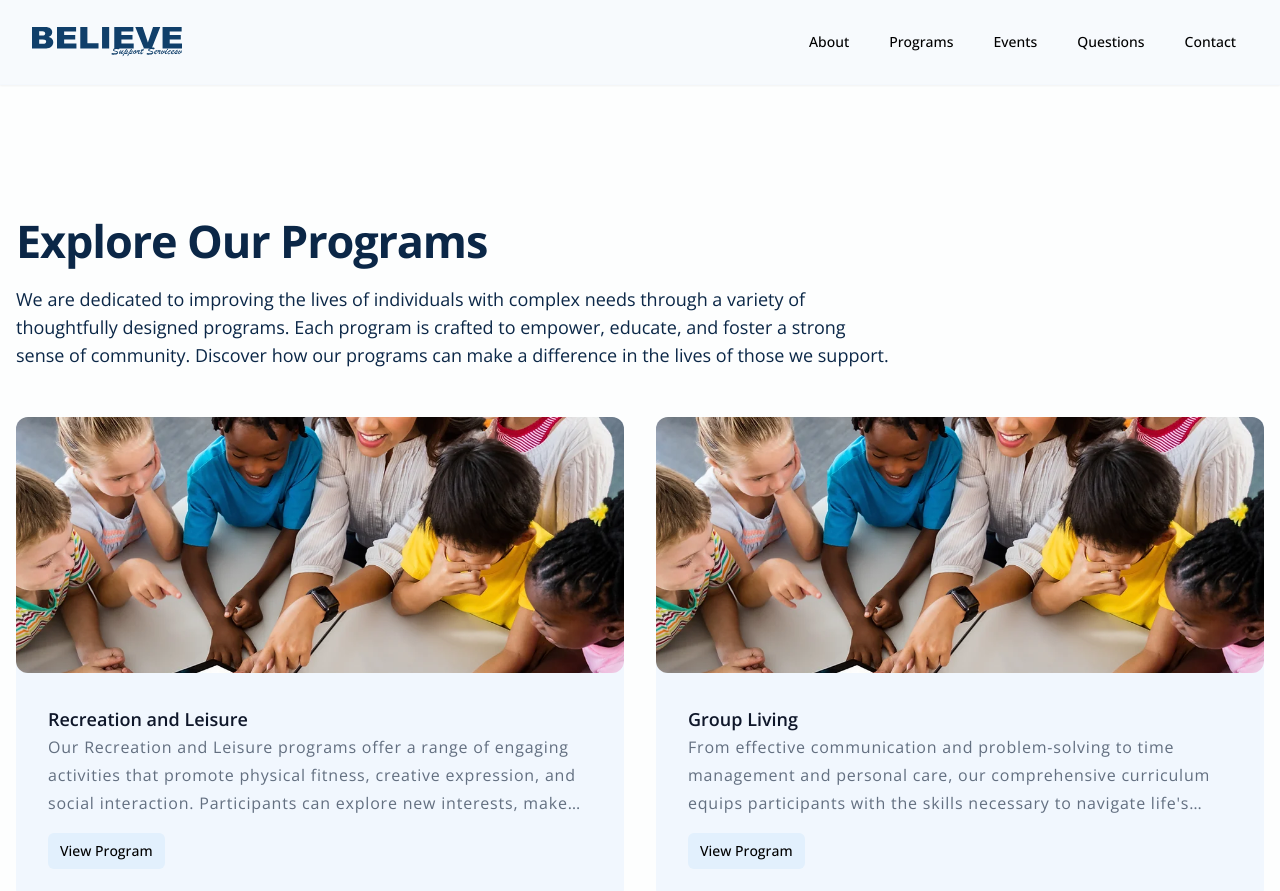
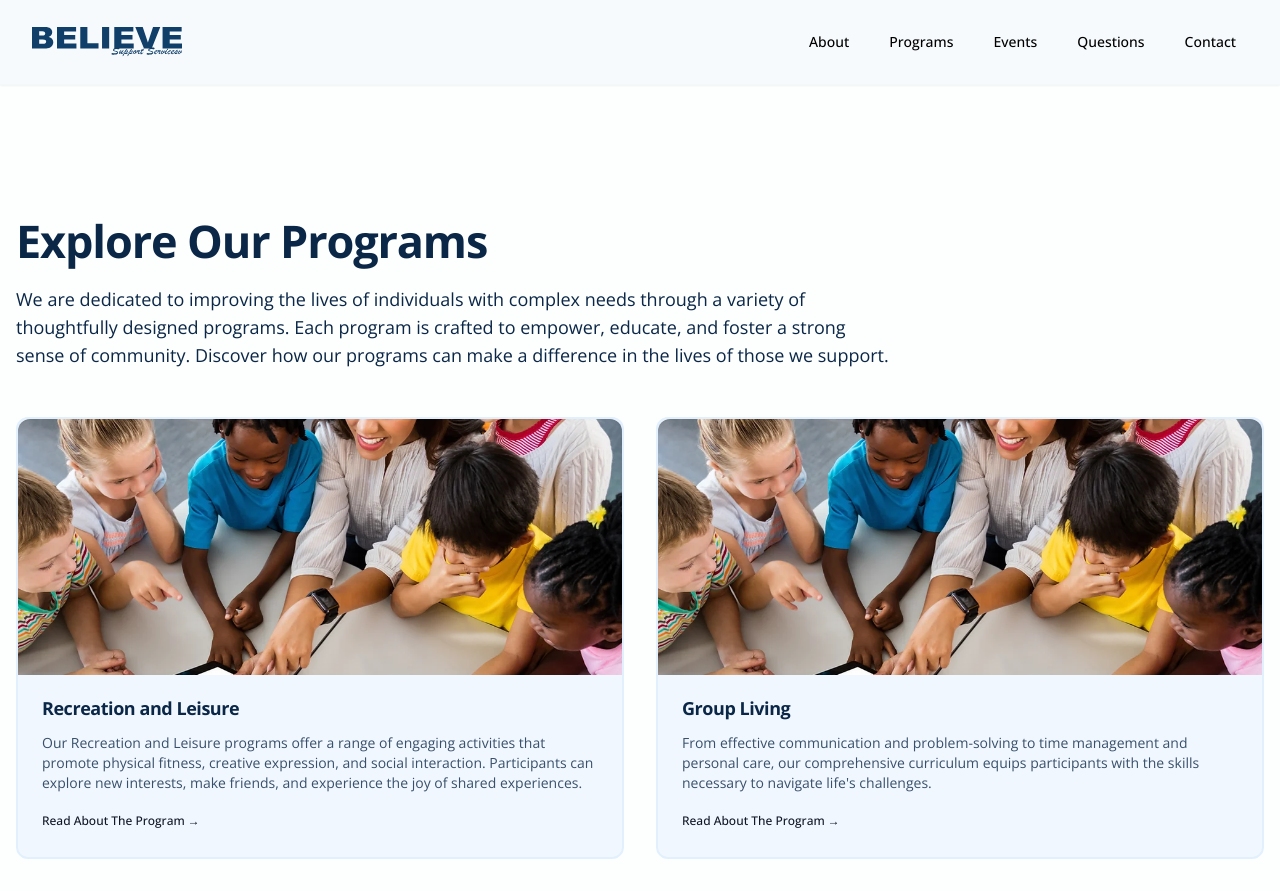
Before and after one commit to Justin-Bento/believe-support-services, a Next.js app: page /programs in a window 1280 px wide. Shown: the top 891 px of the page. Built offline with nearby package versions, Linux system fonts and the light colour scheme.

Commit message:
Fixed responvie and active nature of the card

```diff
--- a/src/pages/programs.tsx
+++ b/src/pages/programs.tsx
@@ -36,28 +36,29 @@ export default function programs() {
               <Link
                 key={data.title.toString()}
                 href={`/programs/${CreateSlug(data.title)}`}
-                className="hover:opacity-80 active:ring-1 transition-all"
+                className="group transision-all rounded-xl border-2 border-primary-100 active:bg-primary-100 dark:border-primary-800 bg-primary-50 hover:border-primary-200 hover:bg-primary-50 dark:bg-primary-900 dark:hover:bg-primary-800 dark:active:bg-primary-700"
               >
-                <div className="bg-primary-50 dark:bg-primary-900 min-h-[430px] rounded-xl">
-                  <div className="w-full h-64 relative">
+                <div className="w-full h-64 relative overflow-hidden">
                   <Image
                     fill
                     src="/media/hero-image.webp"
                     alt={data.title}
-                      className="object-cover rounded-xl hover:grayscale-[10%]"
+                    className="object-cover rounded-t-xl group-hover:contrast-125"
                   />
                 </div>
-                  <div className="p-8">
-                    <h2 className="text-lg font-semibold text-slate-900 dark:text-slate-100">
+                <div className="p-6 space-y-4">
+                  <p className="text-lg font-bold leading-none tracking-tight">
                     {data.title}
-                    </h2>
-                    <p className="leading-7 line-clamp-3 tracking-wider text-opacity-75 text-slate-700/75 dark:text-slate-100/75">
+                  </p>
+                  <p className="text-sm leading-5 opacity-80 line-clamp-3">
                     {data.description}
                   </p>
-                    <Button size="sm" variant="secondary" className="mt-4">
-                      View Program
-                    </Button>
-                  </div>
+                  <button
+                    type="button"
+                    className="rounded-md bg-transparent pr-2.5 py-1 text-xs font-medium capitalize text-gray-900 group-hover:underline dark:text-white dark:opacity-70"
+                  >
+                    Read About The Program &rarr;
+                  </button>
                 </div>
               </Link>
             );
```
Lines whose indentation alone changed are shown as unchanged.
